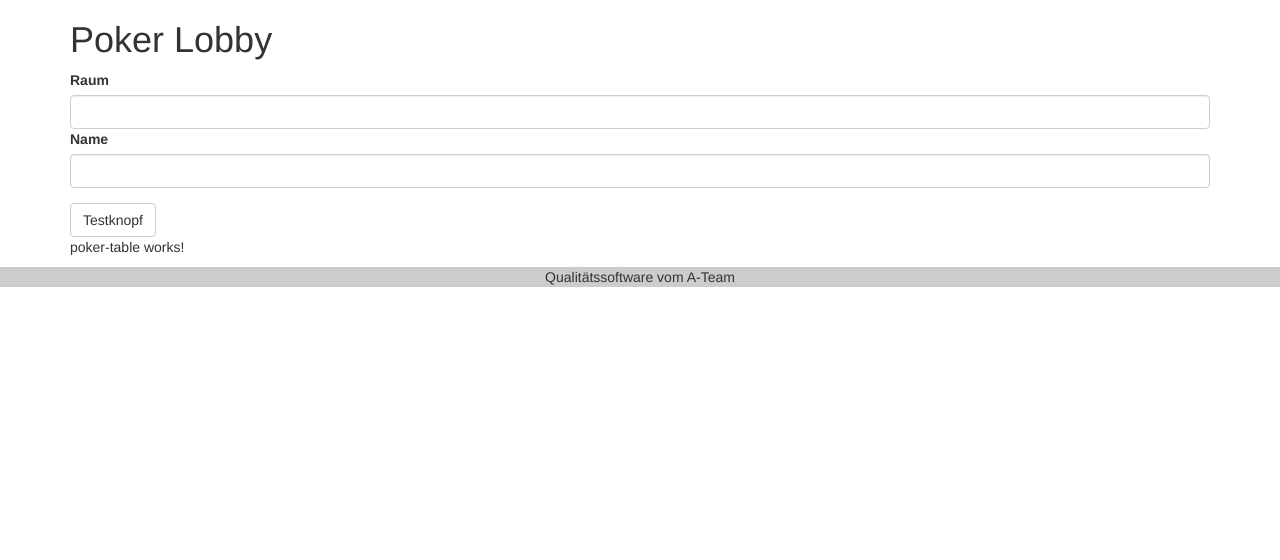
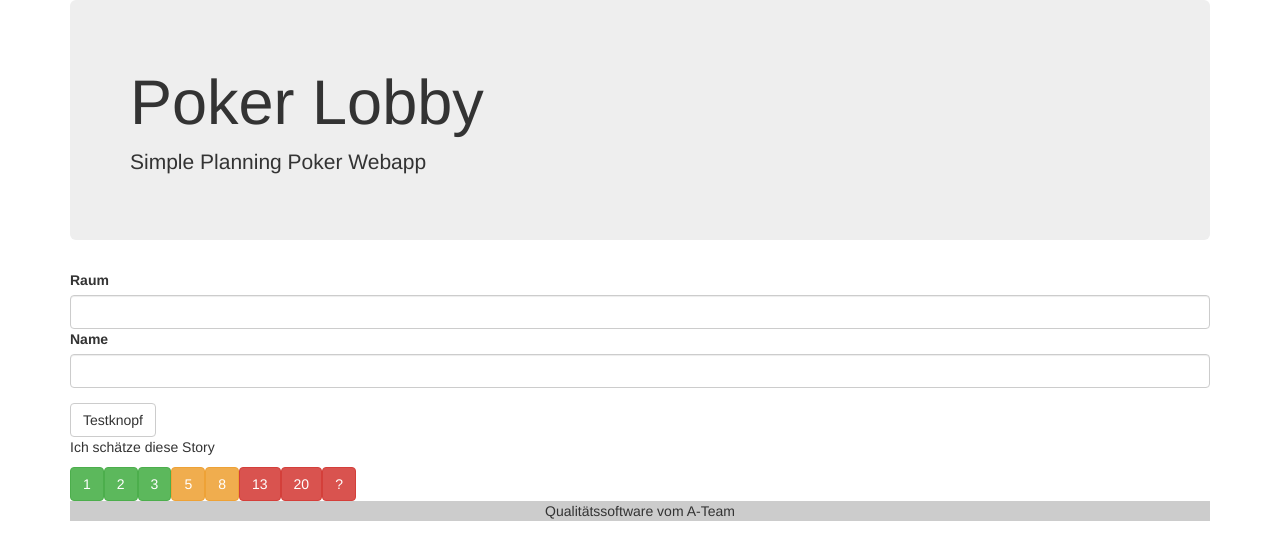
Before and after one commit to wam23/planningPoker, an Angular app: page / in a window 1280 px wide. Shown: the top 560 px of the page. Built offline with nearby package versions, Linux system fonts and the light colour scheme.

Commit message:
header, cards

```diff
--- a/src/app/app.component.html
+++ b/src/app/app.component.html
@@ -1,11 +1,19 @@
-<div class="container">
-    <h1>Poker Lobby</h1>
-    <app-poker-lobby></app-poker-lobby>
-    <app-poker-table></app-poker-table>
-</div>
+<header>
+    <div class="container">
+        <div class="jumbotron">
+            <h1 class="display-4">Poker Lobby</h1>
+            <p class="lead">Simple Planning Poker Webapp</p>
+        </div>
+    </div>
+</header>
+
+<app-poker-lobby></app-poker-lobby>
+<app-poker-table></app-poker-table>
 
 <footer class="bg-light text-center text-lg-start">
-    <div class="text-center p-3" style="background-color: rgba(0, 0, 0, 0.2)">
-        <p>Qualitätssoftware vom A-Team</p>
+    <div class="container">
+        <div class="text-center p-3" style="background-color: rgba(0, 0, 0, 0.2)">
+            <p>Qualitätssoftware vom A-Team</p>
+        </div>
     </div>
 </footer>
--- a/src/app/poker-lobby/poker-lobby.component.html
+++ b/src/app/poker-lobby/poker-lobby.component.html
@@ -1,3 +1,4 @@
+<div class="container">
   <form #pokerLobbyForm="ngForm">
     <div class="form-group">
 
@@ -11,3 +12,4 @@
   </form>
 
   {{testVar | async}}
+</div>
--- a/src/app/poker-table/poker-table.component.html
+++ b/src/app/poker-table/poker-table.component.html
@@ -1 +1,11 @@
-<p>poker-table works!</p>
+<div class="container">
+    <p>Ich schätze diese Story</p>
+    <button type="button" class="btn btn-success">1</button>
+    <button type="button" class="btn btn-success">2</button>
+    <button type="button" class="btn btn-success">3</button>
+    <button type="button" class="btn btn-warning">5</button>
+    <button type="button" class="btn btn-warning">8</button>
+    <button type="button" class="btn btn-danger">13</button>
+    <button type="button" class="btn btn-danger">20</button>
+    <button type="button" class="btn btn-danger">?</button>
+</div>
```
Lines whose indentation alone changed are shown as unchanged.
